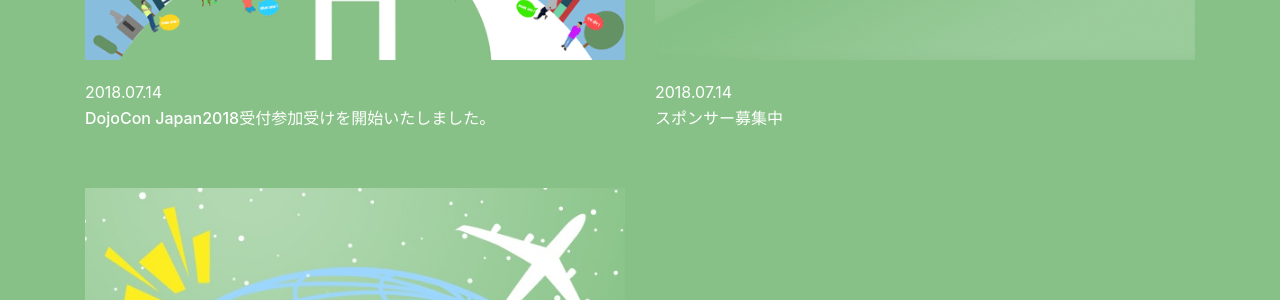
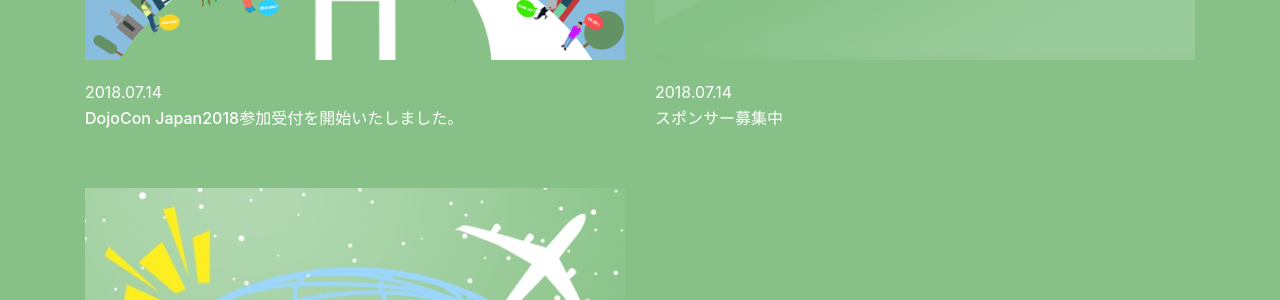
Before and after one commit to coderdojo-japan/dojocon2018.coderdojo.jp, a Jekyll site: the page built from index.html, in a window 1280 px wide and 900 px high, scrolled down 2819 px. Shown: the part 152-452 px from the top of the window. Built offline with Jekyll 4.4.1, drawn with Linux system fonts in a browser that asks for light colours; nearby versions of some CDN libraries.

Commit message:
news部の誤植を修正

```diff
--- a/index.html
+++ b/index.html
@@ -54,7 +54,7 @@
           <div class="post-list__thumbnail"><img src="img/dummy-img.png" alt="NEWS記事のイメージ共通画像"></div>
           <div class="post-list__content">
             <p class="post-list__date">2018.07.14</p>
-            <h3 class="post-list__title">DojoCon Japan2018受付参加受けを開始いたしました。</h3>
+            <h3 class="post-list__title">DojoCon Japan2018参加受付を開始いたしました。</h3>
           </div></a></article>
     </div>
     <div class="col-md-6">
```
